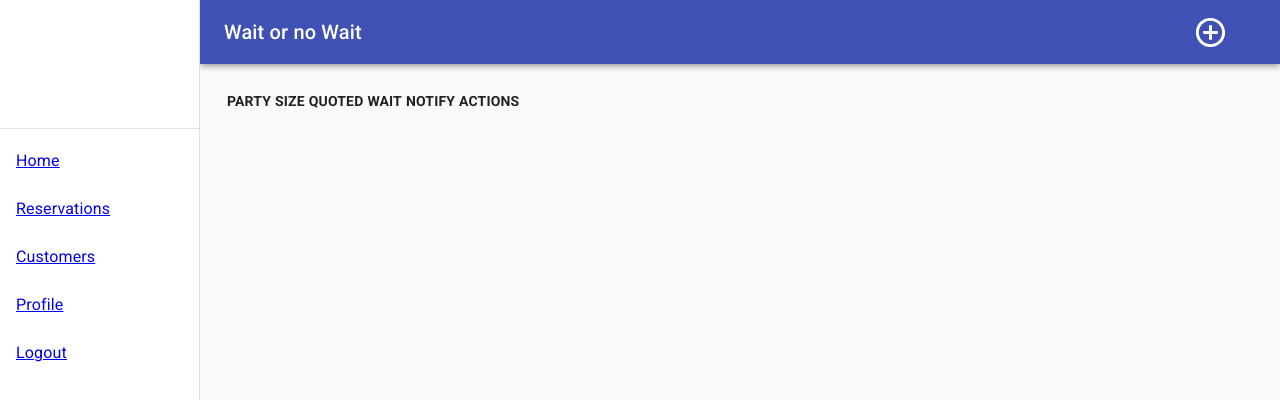
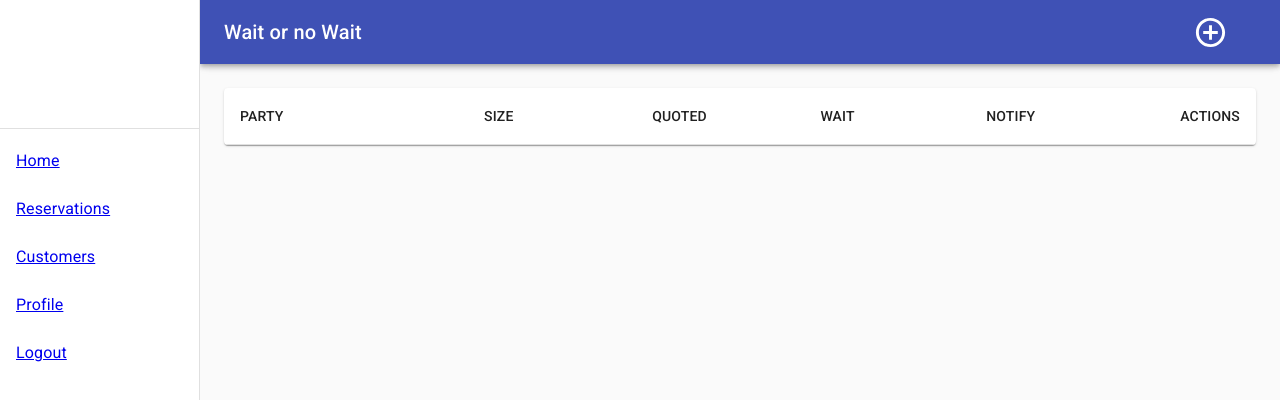
Before and after one commit to kilcmn3/Wait-or-no-wait-FE, a React (Create React App) app: page / in a window 1280 px wide. Shown: the top 400 px of the page. Built offline with nearby package versions, Linux system fonts and the light colour scheme; no server answers.

Commit message:
add css table

```diff
--- a/src/components/WaitListRow.js
+++ b/src/components/WaitListRow.js
@@ -1,6 +1,8 @@
 import React, { useState, useEffect, useRef, Fragment } from 'react';
 import { useSelector, useDispatch } from 'react-redux';
 import { patchCustWaitlist } from '../exportFiles';
+import TableCell from '@material-ui/core/TableCell';
+import TableRow from '@material-ui/core/TableRow';
 
 const moment = require('moment');
 
@@ -27,19 +29,21 @@ const WaitListRow = (props) => {
       } else {
         return (
           <Fragment key={index}>
-            <tr>
-              <td>
+            <TableRow>
+              <TableCell align='right'>
                 {name}
                 <br></br>
                 contact: {contact}
-              </td>
-              <td>{party_size}</td>
-              <td>{timeZone}</td>
-              <td>{estimate_waitTime + count}mins</td>
-              <td>
+              </TableCell>
+              <TableCell align='right'>{party_size}</TableCell>
+              <TableCell align='right'>{timeZone}</TableCell>
+              <TableCell align='right'>
+                {estimate_waitTime + count}mins
+              </TableCell>
+              <TableCell align='right'>
                 <button>SMS</button>
-              </td>
-              <td>
+              </TableCell>
+              <TableCell align='right'>
                 <button
                   name={id}
                   onClick={(event, is_waiting) =>
@@ -47,8 +51,8 @@ const WaitListRow = (props) => {
                   }>
                   done
                 </button>
-              </td>
-            </tr>
+              </TableCell>
+            </TableRow>
           </Fragment>
         );
       }
--- a/src/containers/WaitListContainer.js
+++ b/src/containers/WaitListContainer.js
@@ -1,51 +1,68 @@
-import React, { Component } from 'react';
+import React, { useEffect } from 'react';
 import { connect } from 'react-redux';
 import {
   WaitListRow,
   fetchWaitLists,
   ReservationListRow,
 } from '../exportFiles';
-export class WaitListContainer extends Component {
-  componentDidMount() {
-    this.props.fetchWaitLists();
-  }
+import { makeStyles } from '@material-ui/core/styles';
+import Table from '@material-ui/core/Table';
+import TableBody from '@material-ui/core/TableBody';
+import TableCell from '@material-ui/core/TableCell';
+import TableContainer from '@material-ui/core/TableContainer';
+import TableHead from '@material-ui/core/TableHead';
+import TableRow from '@material-ui/core/TableRow';
+import Paper from '@material-ui/core/Paper';
+
+const useStyles = makeStyles({
+  table: {
+    minWidth: 650,
+  },
+});
+
+const WaitListContainer = (props) => {
+  const classes = useStyles();
+
+  useEffect(() => {
+    props.fetchWaitLists();
+  }, []);
 
   //TODO Maybe don't need  msp?
-  currentUrl = () => {
+  const currentUrl = () => {
     let path = window.location.pathname.split('/')[1];
     if (path === 'reservations') {
       return <ReservationListRow />;
-    } else if (this.props.customers.length > 0) {
+    } else if (props.customers.length > 0) {
       return <WaitListRow />;
     } else {
       return false;
     }
   };
 
-  displayWaitList = () => {
-    return [
-      'PARTY',
-      'SIZE',
-      'QUOTED',
-      'WAIT',
-      'NOTIFY',
-      'ACTIONS',
-    ].map((text, index) => <th key={index}>{text}</th>);
+  const displayWaitList = () => {
+    return ['SIZE', 'QUOTED', 'WAIT', 'NOTIFY', 'ACTIONS'].map(
+      (text, index) => (
+        <TableCell key={index} align='right'>
+          {text}
+        </TableCell>
+      )
+    );
   };
 
-  render() {
-    return (
-      <div>
-        <table>
-          <thead>
-            <tr>{this.displayWaitList()}</tr>
-          </thead>
-          <tbody>{this.currentUrl()}</tbody>
-        </table>
-      </div>
-    );
-  }
-}
+  return (
+    <TableContainer component={Paper}>
+      <Table className={classes.table} aria-label='simple table'>
+        <TableHead>
+          <TableRow>
+            <TableCell>PARTY</TableCell>
+            {displayWaitList()}
+          </TableRow>
+        </TableHead>
+        <TableBody>{currentUrl()}</TableBody>
+      </Table>
+    </TableContainer>
+  );
+};
 
 const mapStateToProps = (state) => {
   return {
```
